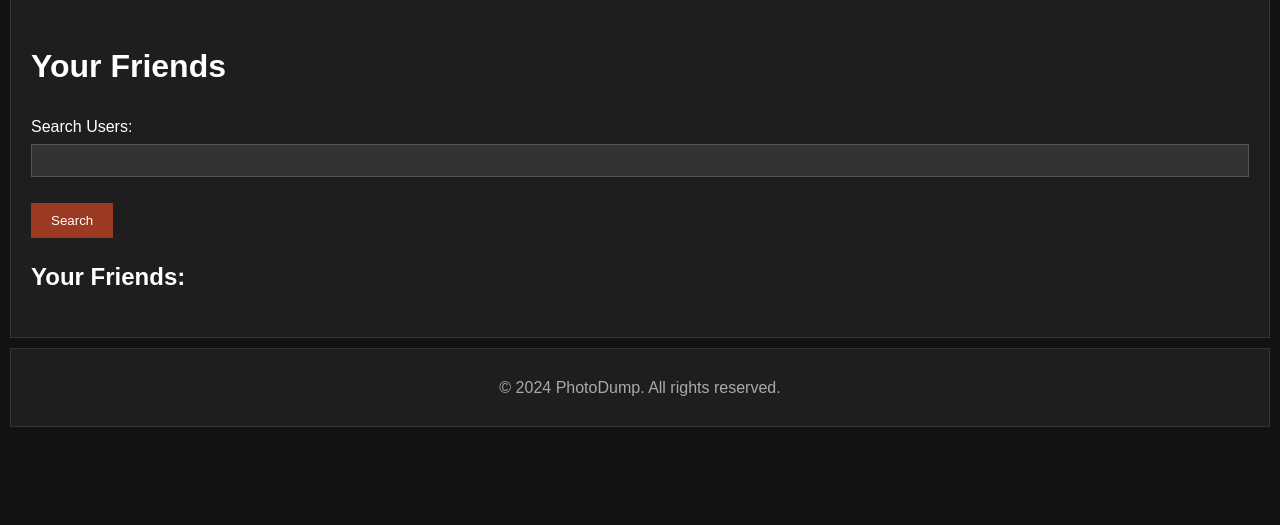
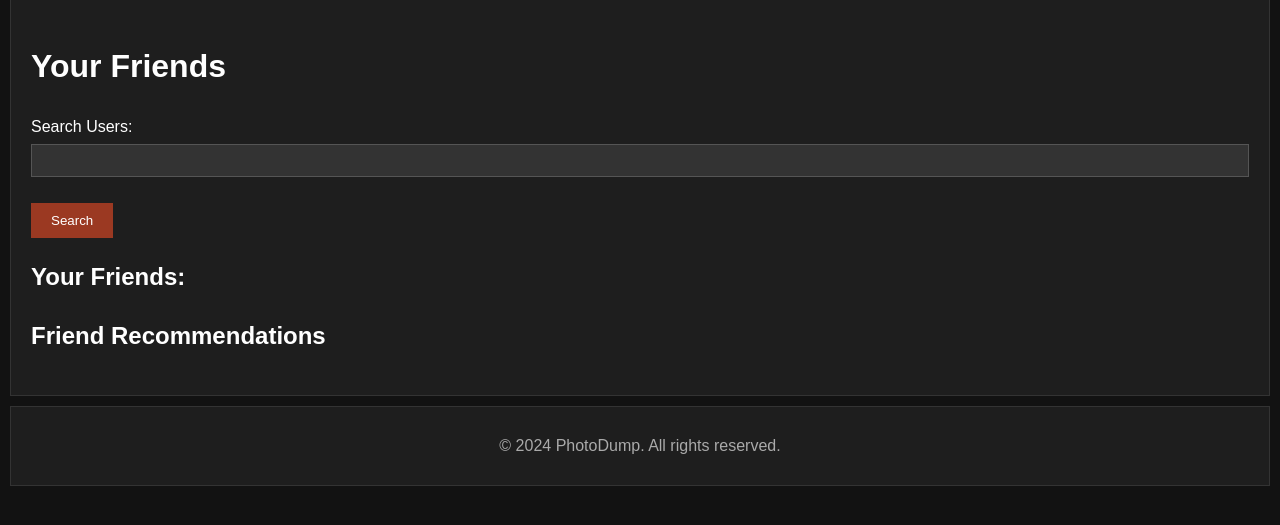
Before and after one commit to MarwanWalid2/SQL-Django-web-app, a Django app: page /friends/ in a window 1280 px wide. Shown: the part 223-748 px from the top of the page. Run offline with Django 5.2, Linux system fonts and the light colour scheme; the visitor is signed in with stand-in values (Sample User, id 1).

Commit message:
added friend rec

```diff
--- a/mysite/accounts/admin.py
+++ b/mysite/accounts/admin.py
@@ -6,3 +6,4 @@ admin.site.register(Album)
 admin.site.register(Photo)
 admin.site.register(Comment)
 admin.site.register(Like)
+admin.site.register(Friend)
--- a/mysite/accounts/forms.py
+++ b/mysite/accounts/forms.py
@@ -34,7 +34,6 @@ class CommentForm(forms.ModelForm):
         comment = super().save(commit=False)
         if self.user and self.user.is_authenticated:
             comment.user = self.user
-        # Otherwise, the user will remain None and be treated as 'Guest' in display
         if commit:
             comment.save()
         return comment
@@ -42,7 +41,7 @@ class CommentForm(forms.ModelForm):
 class AlbumForm(forms.ModelForm):
     class Meta:
         model = Album
-        fields = ['name']  # Add more fields if necessary
+        fields = ['name']
 
     def __init__(self, *args, **kwargs):
         self.user = kwargs.pop('user', None)
@@ -50,7 +49,7 @@ class AlbumForm(forms.ModelForm):
 
     def save(self, commit=True):
         album = super().save(commit=False)
-        if not self.instance.pk:  # If no instance, it's a new album
+        if not self.instance.pk:
             album.owner = self.user
         if commit:
             album.save()
--- a/mysite/mysite/views.py
+++ b/mysite/mysite/views.py
@@ -57,14 +57,52 @@ def home_view(request):
 
 
 User = get_user_model()
+
+
+
+
+def get_friend_recommendations(user):
+    friends = set()
+    friends_relations = Friend.objects.filter(Q(user1=user) | Q(user2=user))
+    for relation in friends_relations:
+        if relation.user1 == user:
+            friends.add(relation.user2)
+        else:
+            friends.add(relation.user1)
+
+    friends_of_friends = set()
+    for friend in friends:
+        fof_relations = Friend.objects.filter(Q(user1=friend) | Q(user2=friend)).exclude(user1=user).exclude(user2=user)
+        for fof in fof_relations:
+            if fof.user1 != user and fof.user1 not in friends:
+                friends_of_friends.add(fof.user1)
+            if fof.user2 != user and fof.user2 not in friends:
+                friends_of_friends.add(fof.user2)
+
+    recommendations = sorted(
+        friends_of_friends,
+        key=lambda x: (
+            len(
+                friends.intersection(
+                    set(
+                        User.objects.get(pk=uid) for uid_tuple in Friend.objects.filter(Q(user1=x) | Q(user2=x)).values_list('user1_id', 'user2_id') for uid in uid_tuple if uid != x.id
+                    )
+                )
+            ),
+            -x.id
+        ),
+        reverse=True
+    )
+    return recommendations
+
+
 @login_required
-# views.py
-
 def friends_view(request):
     form = UserSearchForm(request.GET or None)
     search_results = []
     friends = set()
-
+    recommendations = get_friend_recommendations(request.user)
+    # print(recommendations)
     # Get the current user's friends
     friends_relations = Friend.objects.filter(Q(user1=request.user) | Q(user2=request.user))
     friend_ids = {relation.user2.id if relation.user1 == request.user else relation.user1.id for relation in friends_relations}
@@ -88,7 +126,8 @@ def friends_view(request):
     return render(request, 'friends.html', {
         'form': form,
         'search_results': search_results,
-        'friends': friends
+        'friends': friends,
+        'recommendations': recommendations
     })
 
 
--- a/mysite/templates/friends.html
+++ b/mysite/templates/friends.html
@@ -35,4 +35,17 @@
     {% endfor %}
 </ul>
 
+<h2>Friend Recommendations</h2>
+<ul>
+    {% for user in recommendations %}
+    <li>
+        {{ user.email }}
+        <form method="post" action="{% url 'friends' %}">
+            {% csrf_token %}
+            <button type="submit" name="add_friend" value="{{ user.id }}">Add Friend</button>
+        </form>
+    </li>
+    {% endfor %}
+</ul>
+
 {% endblock %}
```
Also changed, not shown: mysite/accounts/views.py (+7 -7 lines).
